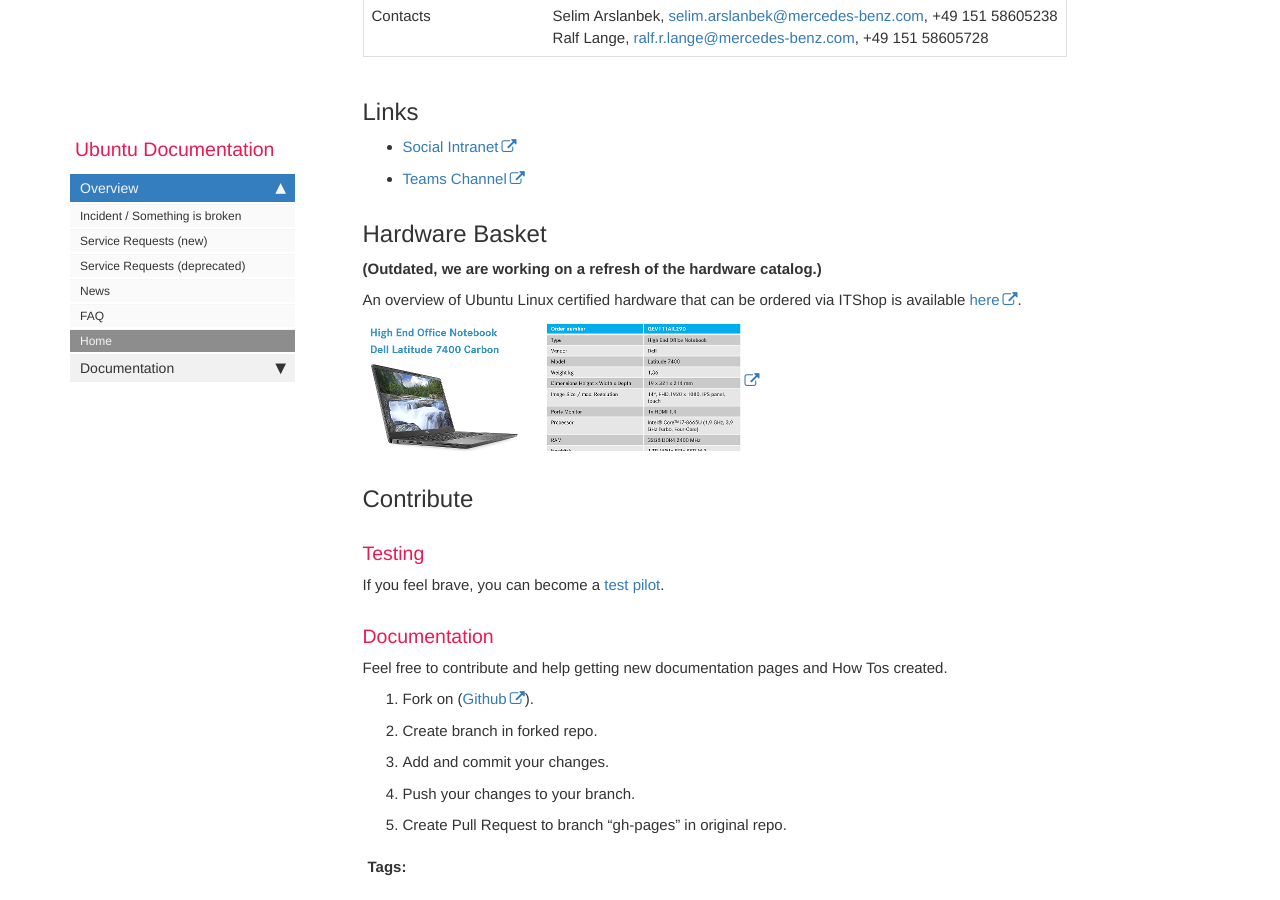
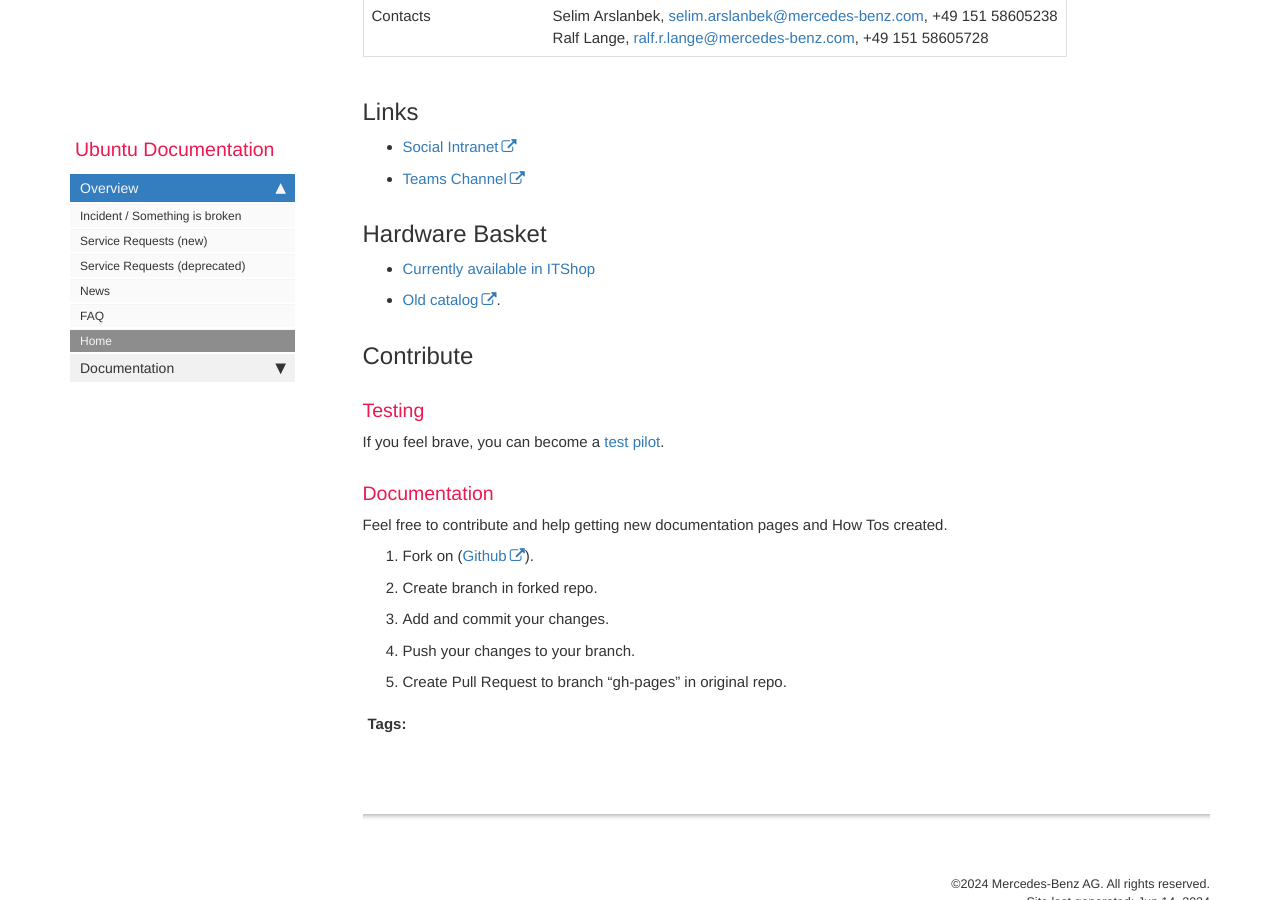
Before and after one commit to RajputPawan/Prometheus, a Jekyll site: the page built from index.md, in a window 1280 px wide and 900 px high, scrolled down 1448 px. Built offline with Jekyll 4.4.1, drawn with Linux system fonts in a browser that asks for light colours; comment, search, counter and statistics services are not loaded.

Commit message:
update hardware links on homepage

```diff
--- a/index.md
+++ b/index.md
@@ -52,10 +52,8 @@ site.baseurl }}/inquiry-help.html)
 
 ## Hardware Basket
 
-__(Outdated, we are working on a refresh of the hardware catalog.)__
-
-An overview of Ubuntu Linux certified hardware that can be ordered via ITShop is available [here](https://team.sp.wp.corpintra.net/sites/00401/csm/_layouts/15/WopiFrame2.aspx?sourcedoc=/sites/00401/csm/Warenkorb%20HWDokumente/Hardware-basket%20Ubuntu%20Engineering.pptx&action=default).
-[![Create Ticket]({{ site.baseurl }}/images/hw_basket.png)](https://team.sp.wp.corpintra.net/sites/00401/csm/_layouts/15/WopiFrame2.aspx?sourcedoc=/sites/00401/csm/Warenkorb%20HWDokumente/Hardware-basket%20Ubuntu%20Engineering.pptx&action=default)
+* [Currently available in ITShop]({{ site.baseurl}}/ubuntu_orderable.html#available-devices)
+* [Old catalog](https://team.sp.wp.corpintra.net/sites/00401/csm/_layouts/15/WopiFrame2.aspx?sourcedoc=/sites/00401/csm/Warenkorb%20HWDokumente/Hardware-basket%20Ubuntu%20Engineering.pptx&action=default).
 
 ## Contribute
 
```
